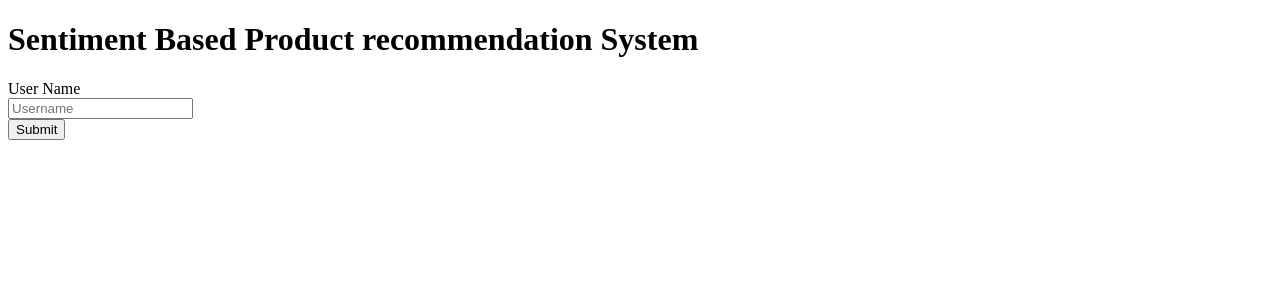
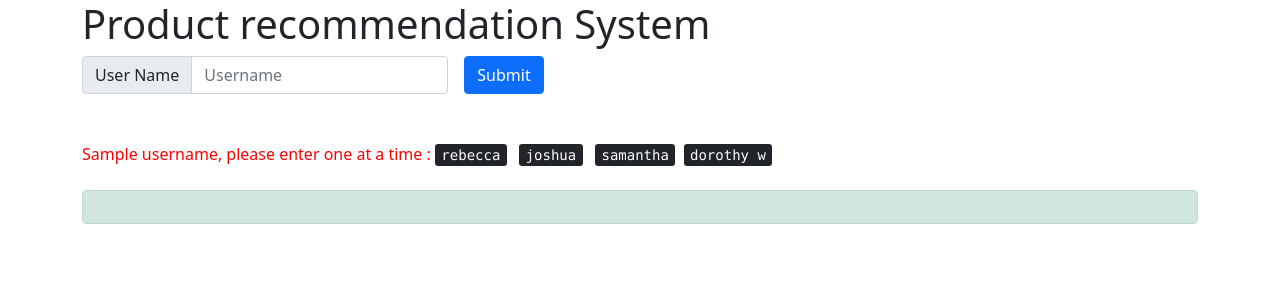
Before and after one commit to GunnySingh/sentiment, a Flask app: page / in a window 1280 px wide. Shown: the top 300 px of the page. Run offline with Flask 2, Linux system fonts and the light colour scheme; parts of the project's set-up code (start-up, migrations or seed data) failed here and were passed over.

Commit message:
Update index.html

```diff
--- a/templates/index.html
+++ b/templates/index.html
@@ -1,17 +1,22 @@
 <!DOCTYPE html>
 <html lang="en">
+<!-- CSS only -->
+<link href="https://cdn.jsdelivr.net/npm/bootstrap@5.1.3/dist/css/bootstrap.min.css" rel="stylesheet"
+  integrity="sha384-1BmE4kWBq78iYhFldvKuhfTAU6auU8tT94WrHftjDbrCEXSU1oBoqyl2QvZ6jIW3" crossorigin="anonymous">
+<!-- JavaScript Bundle with Popper -->
+<script src="https://cdn.jsdelivr.net/npm/bootstrap@5.1.3/dist/js/bootstrap.bundle.min.js"
+  integrity="sha384-ka7Sk0Gln4gmtz2MlQnikT1wXgYsOg+OMhuP+IlRH9sENBO0LRn5q+8nbTov4+1p" crossorigin="anonymous"></script>
 
-
-<title>Capstone Project </title>
+<title>Capstone Project | Jyothish</title>
 
 <body>
   <div class="container">
-    <h1> Sentiment Based Product recommendation System</h1>
+    <h1>Product recommendation System</h1>
     <div class="row">
       <div class="col">
         <form class="row row-cols-lg-auto g-3 align-items-center" method="POST" action="/recommend">
           <div class="col-12">
-
+            <label class="visually-hidden" for="User Name">Username</label>
             <div class="input-group">
               <div class="input-group-text">User Name</div>
               <input type="text" class="form-control" id="User Name" name="User Name" placeholder="Username"
@@ -28,8 +33,10 @@
       </div>
     </div>
     <br><br>
-
-
+    <span style="color:red;">Sample username, please enter one at a time : </span>
+    <kbd>rebecca</kbd> &nbsp; <kbd>joshua</kbd> &nbsp; <kbd>samantha</kbd> &nbsp;<kbd>dorothy w</kbd>
+    <br>
+    <br>
     <div class="alert alert-success" role="alert">
       {{text}}
     </div>
```
